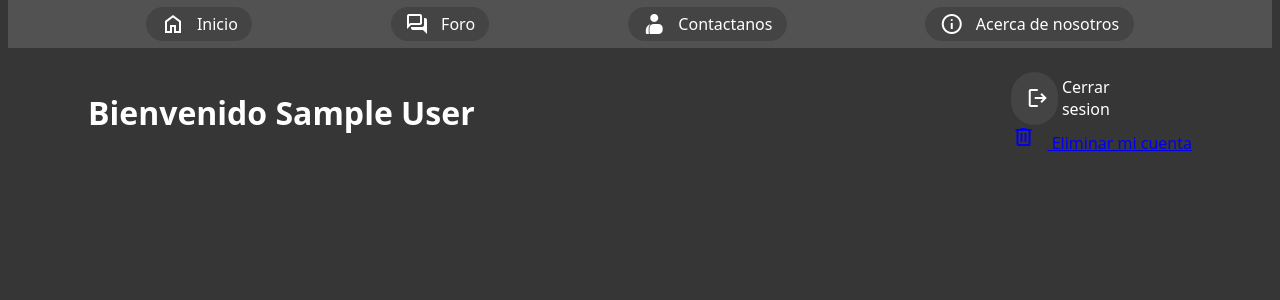
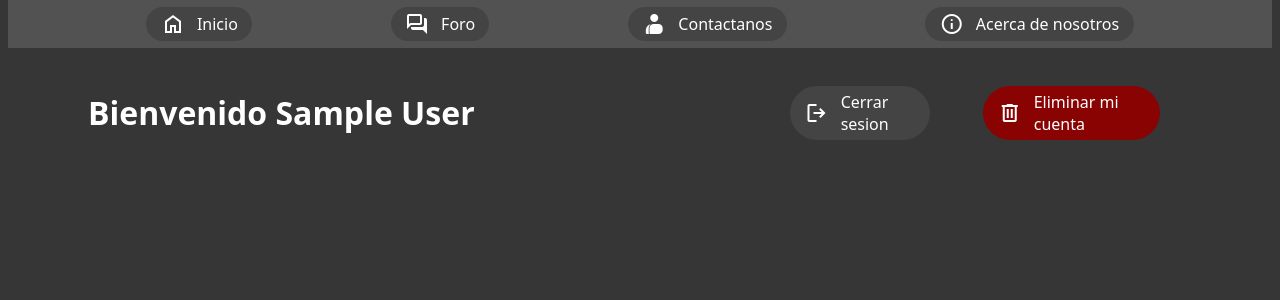
Before and after one commit to xJesusx0/Login-MySQL, a Flask app: page / in a window 1280 px wide. Shown: the part 94-394 px from the top of the page. Run offline with Flask 3, Linux system fonts and the light colour scheme; the visitor is signed in with stand-in values (Sample User, id 1); some libraries are stand-ins or nearby versions.

Commit message:
estilos del boton de eliminar

```diff
--- a/Static/css/index.css
+++ b/Static/css/index.css
@@ -21,10 +21,33 @@ h1{
     display: flex;
     align-items: center;
     transition: background-color 0.3s ease;
-    width: 10%;
+    width: 30%;
 }
 
 .logout:hover{
     background-color:#df9d01;
     color: black;
 }
+
+.actions-container{
+    display: flex;
+    justify-content: space-between;
+    align-items: center;
+    padding: 0 2em 0 2em;
+}
+
+.delete{
+    text-decoration: none;
+    background-color:#8a0303;
+    color: white;
+    border-radius: 2.5em;
+    padding: 0.3em 0.9em 0.3em 0.9em ;
+    display: flex;
+    align-items: center;
+    transition: background-color 0.3s ease;
+    width: 40%;
+}
+
+.delete:hover{
+    background-color:#ff0000;
+}
```
